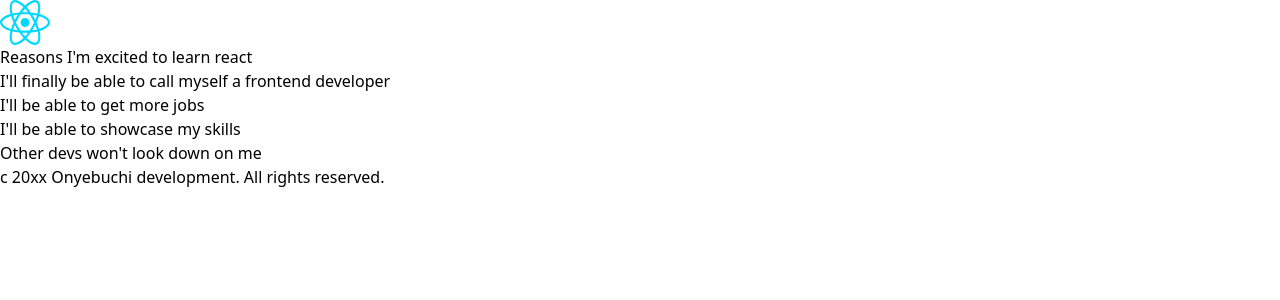
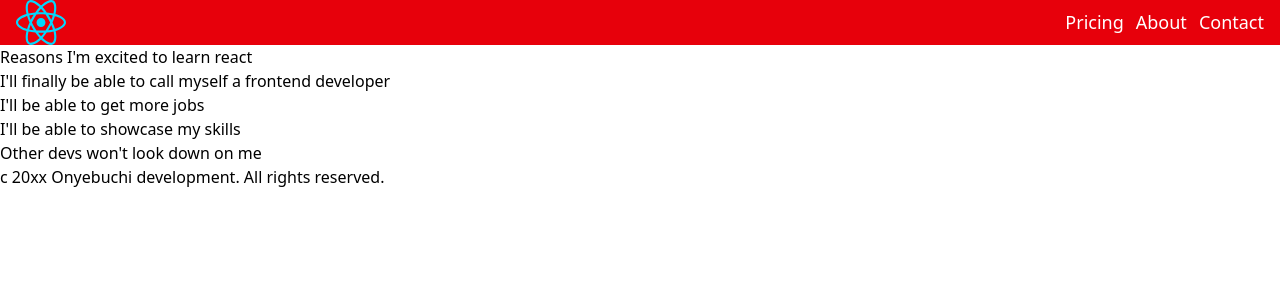
Before and after one commit to munachi821/react-app, a React (Vite) app: page / in a window 1280 px wide. Shown: the top 300 px of the page. Built offline with nearby package versions, Linux system fonts and the light colour scheme.

Commit message:
learning about react components

```diff
--- a/src/App.jsx
+++ b/src/App.jsx
@@ -1,10 +1,11 @@
-import reactLogo from "./assets/react.svg";
-import { Fragment } from "react";
+//import reactLogo from "./assets/react.svg";
+import Header from "./Header";
+import MainContent from "./Maincontent";
+import Footer from "./footer";
 
 /* const MainBody = () => {
   return (
     <main>
-      <img src={reactLogo} alt="react logo" />
       <h1>Fun facts about react</h1>
       <ul>
         <li>Was first release in 2013</li>
@@ -17,32 +18,6 @@ import { Fragment } from "react";
   );
 }; */
 
-const Header = () => {
-  return (
-    <header>
-      <img src={reactLogo} alt="react logo" width="50px" />
-    </header>
-  );
-};
-
-const MainContent = () => {
-  return (
-    <main>
-      <h1>Reasons I'm excited to learn react</h1>
-      <ol>
-        <li>I'll finally be able to call myself a frontend developer</li>
-        <li>I'll be able to get more jobs</li>
-        <li>I'll be able to showcase my skills</li>
-        <li>Other devs won't look down on me</li>
-      </ol>
-    </main>
-  );
-};
-
-const Footer = () => {
-  return <footer>c 20xx Onyebuchi development. All rights reserved.</footer>;
-};
-
 const App = () => {
   return (
     <>
--- /dev/null
+++ b/src/Header.jsx
@@ -0,0 +1,13 @@
+import reactLogo from "./assets/react.svg";
+export default function Header() {
+  return (
+    <nav className="bg-red-600 flex justify-between px-4 items-center">
+      <img src={reactLogo} width="50px" alt="react logo" />
+      <ul className="text-lg text-white flex space-x-3">
+        <li>Pricing</li>
+        <li>About</li>
+        <li>Contact</li>
+      </ul>
+    </nav>
+  );
+}
--- /dev/null
+++ b/src/Maincontent.jsx
@@ -0,0 +1,13 @@
+export default function MainContent() {
+  return (
+    <main>
+      <h1>Reasons I'm excited to learn react</h1>
+      <ol>
+        <li>I'll finally be able to call myself a frontend developer</li>
+        <li>I'll be able to get more jobs</li>
+        <li>I'll be able to showcase my skills</li>
+        <li>Other devs won't look down on me</li>
+      </ol>
+    </main>
+  );
+}
--- /dev/null
+++ b/src/footer.jsx
@@ -0,0 +1,3 @@
+export default function Footer() {
+  return <footer>c 20xx Onyebuchi development. All rights reserved.</footer>;
+}
```
